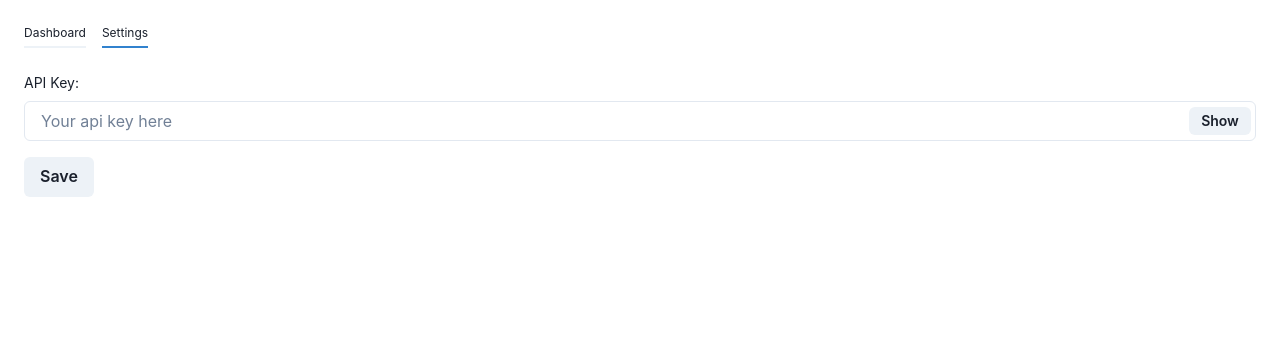
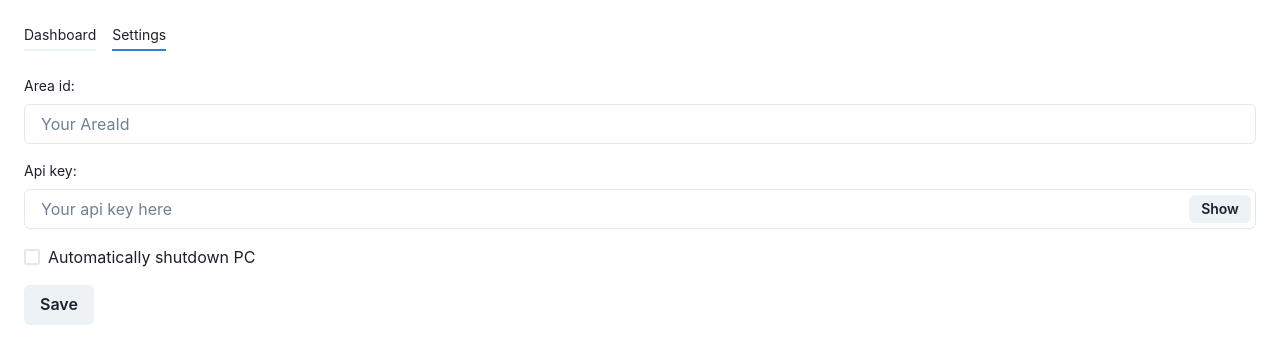
Before and after one commit to mattkiggen/load-shedding-notifier, a React (Vite) app: page /settings in a window 1280 px wide. Shown: the top 364 px of the page. Built offline with nearby package versions, Linux system fonts and the light colour scheme.

Commit message:
Refactor

```diff
--- a/src-tauri/tauri.conf.json
+++ b/src-tauri/tauri.conf.json
@@ -48,7 +48,7 @@
         "fullscreen": false,
         "resizable": false,
         "title": "Load Shedding Notifier",
-        "width": 800,
+        "width": 400,
         "height": 600
       }
     ],
--- a/src/App.tsx
+++ b/src/App.tsx
@@ -1,44 +1,37 @@
-import { useEffect, useState } from 'react';
-import { Outlet } from 'react-router-dom';
-import { Box } from '@chakra-ui/react';
-
-import { getLoadsheddingStatus, LoadsheddingStatusResponse } from './core/http';
-import { DataContext } from './core/context';
-
-import Navigation from './components/Navigation';
-import { handleNotification } from './core/notification';
+import { Box } from "@chakra-ui/react";
+import { useEffect } from "react";
+import { Outlet } from "react-router-dom";
+import Navigation from "./components/Navigation";
+import { getLoadsheddingStatus } from "./core/http";
 
 function App() {
-  const [data, setData] = useState<LoadsheddingStatusResponse | null>(null);
+  // const [data, setData] = useState<LoadsheddingStatus | null>(null);
 
-  useEffect(() => {
-    const fetchData = async () => {
-      const response = await getLoadsheddingStatus();
-      if (response === null) return console.log('Error fetching data');
+  // useEffect(() => {
+  //   const fetchData = async () => {
+  //     const response = await getLoadsheddingStatus();
+  //     if (response.error) return console.log(`Error fetching data, status: ${response.error.statusCode}`);
 
-      setData(response);
+  //     if (loadSheddingInfo !== null) {
+  //       setData(loadSheddingInfo);
+  //       await handleNotification(loadSheddingInfo.events[0].start);
+  //     }
 
-      if (response.events.length > 0)
-        await handleNotification(response.events[0].start);
+  //     console.log(loadSheddingInfo);
+  //   };
 
-      console.log(response);
-    };
+  //   const fetchDataInterval = setInterval(fetchData, 1000 * 60 * 60); // 1000ms * 60s * 60m = 1 hour
+  //   fetchData();
 
-    const fetchDataInterval = setInterval(fetchData, 1000 * 60 * 60); // 1000ms * 60s * 60m = 1 hour
-    fetchData();
-
-    return () => clearInterval(fetchDataInterval);
-  }, []);
+  //   return () => clearInterval(fetchDataInterval);
+  // }, []);
 
   return (
-    <DataContext.Provider value={data}>
-      <Box padding='24px'>
-        <Box mb='24px'>
-          <Navigation />
-        </Box>
-        <Outlet />
-      </Box>
-    </DataContext.Provider>
+    <Box p="24px">
+      <Navigation />
+      <Box h="24px" />
+      <Outlet />
+    </Box>
   );
 }
 
--- a/src/components/NavigationItem.tsx
+++ b/src/components/NavigationItem.tsx
@@ -1,5 +1,5 @@
-import { Box, Text } from '@chakra-ui/react';
-import { Link as RouterLink } from 'react-router-dom';
+import { Box, Text } from "@chakra-ui/react";
+import { Link as RouterLink } from "react-router-dom";
 
 type Props = {
   path: string;
@@ -11,12 +11,12 @@ function NavigationItem({ path, isActive, text }: Props) {
   return (
     <Box>
       <RouterLink to={path}>
-        <Text fontSize='xs'>{text}</Text>
+        <Text fontSize="sm">{text}</Text>
       </RouterLink>
       <Box
-        h='2px'
-        mt='4px'
-        backgroundColor={isActive ? 'blue.500' : 'gray.100'}
+        h="2px"
+        mt="4px"
+        backgroundColor={isActive ? "blue.500" : "gray.100"}
       />
     </Box>
   );
--- /dev/null
+++ b/src/core/constants.ts
@@ -0,0 +1,4 @@
+export const BASE_URL = 'https://developer.sepush.co.za';
+export const API_KEY = 'api-key';
+export const AREA_ID = 'area-id';
+export const AUTO_SHUTDOWN = 'auto-shutdown';
--- a/src/core/context.ts
+++ b/src/core/context.ts
@@ -1,6 +1,4 @@
 import { createContext } from 'react';
-import { LoadsheddingStatusResponse } from './http';
+import { LoadsheddingStatus } from './types';
 
-export const DataContext = createContext<LoadsheddingStatusResponse | null>(
-  null
-);
+export const DataContext = createContext<LoadsheddingStatus | null>(null);
--- a/src/core/http.ts
+++ b/src/core/http.ts
@@ -1,41 +1,26 @@
 import { getClient } from '@tauri-apps/api/http';
-import { getApiKey } from './storage';
+import { API_KEY, AREA_ID, BASE_URL } from './constants';
+import { LoadsheddingStatus, Response } from './types';
 
-const BASE_URL = 'https://developer.sepush.co.za';
+export async function getLoadsheddingStatus(): Promise<Response> {
+  const client = await getClient();
+  const apiKey = localStorage.getItem(API_KEY);
+  const areaId = localStorage.getItem(AREA_ID);
 
-export type LoadsheddingStatusResponse = {
-  events: {
-    end: string;
-    note: string;
-    start: string;
-  }[];
-  info: {
-    name: string;
-    region: string;
-  };
-  schedule: {
-    days: {
-      date: string;
-      name: string;
-      stages: string[][];
-    }[];
-    source: string;
-  };
-};
+  const response = await client.get<LoadsheddingStatus>(
+    `${BASE_URL}/business/2.0/area?id=${areaId}`,
+    {
+      headers: { Token: apiKey },
+    }
+  );
 
-export async function getLoadsheddingStatus(): Promise<LoadsheddingStatusResponse | null> {
-  try {
-    const client = await getClient();
-    const apiKey = getApiKey();
-    const response = await client.get<LoadsheddingStatusResponse>(
-      `${BASE_URL}/business/2.0/area?id=capetown-8-fishhoek`,
-      {
-        headers: { Token: apiKey },
-      }
-    );
-    return response.data;
-  } catch (error) {
-    console.log(error);
-    return null;
-  }
+  if (response.status !== 200)
+    return {
+      error: {
+        statusCode: response.status,
+        message: 'Failed to get load shedding status',
+      },
+    };
+
+  return { data: response.data };
 }
--- a/src/core/storage.ts
+++ /dev/null
@@ -1,7 +0,0 @@
-export function getApiKey(): string | null {
-  return localStorage.getItem('api-key');
-}
-
-export function setApiKey(key: string) {
-  localStorage.setItem('api-key', key);
-}
--- /dev/null
+++ b/src/core/types.ts
@@ -0,0 +1,29 @@
+export type LoadsheddingStatus = {
+  events: {
+    end: string;
+    note: string;
+    start: string;
+  }[];
+  info: {
+    name: string;
+    region: string;
+  };
+  schedule: {
+    days: {
+      date: string;
+      name: string;
+      stages: string[][];
+    }[];
+    source: string;
+  };
+};
+
+export type Error = {
+  statusCode: number;
+  message: string;
+};
+
+export type Response = {
+  data?: LoadsheddingStatus;
+  error?: Error;
+};
--- a/src/pages/DashboardPage.tsx
+++ b/src/pages/DashboardPage.tsx
@@ -1,29 +1,23 @@
 import { useContext } from "react";
+
 import AreaCard from "../components/AreaCard";
 import { DataContext } from "../core/context";
 
-import { handleNotification } from "../core/notification";
-
 function DashboardPage() {
   const data = useContext(DataContext);
-
-  async function showNotification() {
-    const now = new Date();
-    await handleNotification(
-      new Date(now.getTime() - 4 * 60 * 1000).toUTCString()
-    );
-  }
+  if (data === null) return <p>Loading...</p>;
 
   return (
     <>
-      {data && (
+      {/* {data && (
         <AreaCard
           areaName={data.info.name}
           region={data.info.region}
           startDate={data.events[0].start}
           endDate={data.events[0].end}
         />
-      )}
+      )} */}
+      <h1>Hello</h1>
     </>
   );
 }
--- a/src/pages/SettingsPage.tsx
+++ b/src/pages/SettingsPage.tsx
@@ -1,55 +1,83 @@
 import {
+  Box,
   Button,
+  Checkbox,
+  VStack,
   Input,
   InputGroup,
   InputRightElement,
   Text,
-} from '@chakra-ui/react';
-import { useEffect, useState } from 'react';
-import { useToast } from '@chakra-ui/react';
-import { getApiKey, setApiKey } from '../core/storage';
+} from "@chakra-ui/react";
+import { useEffect, useState } from "react";
+import { useToast } from "@chakra-ui/react";
+import { API_KEY, AREA_ID, AUTO_SHUTDOWN } from "../core/constants";
 
 function SettingsPage() {
   const toast = useToast();
-  const [apiKey, setApiKeyState] = useState('');
+  const [areaId, setAreaId] = useState("");
+  const [apiKey, setApiKey] = useState("");
+  const [autoShutdown, setAutoShutdown] = useState(false);
   const [show, setShow] = useState(false);
 
   const handleSave = () => {
-    setApiKey(apiKey);
+    localStorage.setItem(AREA_ID, areaId);
+    localStorage.setItem(API_KEY, apiKey);
+
     toast({
-      description: 'Settings saved!',
-      status: 'success',
+      description: "Settings saved!",
+      status: "success",
       duration: 3000,
       isClosable: true,
     });
   };
 
   useEffect(() => {
-    const key = getApiKey();
-    if (key) setApiKeyState(key);
+    setAreaId(localStorage.getItem(AREA_ID) ?? "");
+    setApiKey(localStorage.getItem(API_KEY) ?? "");
+    setAutoShutdown(Boolean(localStorage.getItem(AUTO_SHUTDOWN)));
   }, []);
 
   return (
-    <>
-      <Text fontSize='sm' mb='8px'>
-        API Key:
+    <VStack align="start" spacing="16px">
+      <Box w="100%">
+        <Text fontSize="sm" mb="8px">
+          Area id:
         </Text>
-      <InputGroup mb='16px'>
         <Input
-          placeholder='Your api key here'
+          placeholder="Your AreaId"
+          value={areaId}
+          onChange={(e) => setAreaId(e.target.value)}
+        />
+      </Box>
+
+      <Box w="100%">
+        <Text fontSize="sm" mb="8px">
+          Api key:
+        </Text>
+        <InputGroup>
+          <Input
+            placeholder="Your api key here"
             value={apiKey}
-          type={show ? 'text' : 'password'}
-          onChange={(e) => setApiKeyState(e.target.value)}
+            type={show ? "text" : "password"}
+            onChange={(e) => setApiKey(e.target.value)}
           />
-        <InputRightElement width='4.5rem'>
-          <Button onClick={() => setShow(!show)} size='sm' height='1.75rem'>
+          <InputRightElement width="4.5rem">
+            <Button onClick={() => setShow(!show)} size="sm" height="1.75rem">
               Show
             </Button>
           </InputRightElement>
         </InputGroup>
+      </Box>
+
+      <Checkbox
+        isChecked={autoShutdown}
+        onChange={() => setAutoShutdown(!autoShutdown)}
+      >
+        Automatically shutdown PC
+      </Checkbox>
 
       <Button onClick={handleSave}>Save</Button>
-    </>
+    </VStack>
   );
 }
 
```
Also changed, not shown: 1 other file (tests, documents, lock files or other folders). Lines whose indentation alone changed are shown as unchanged.
